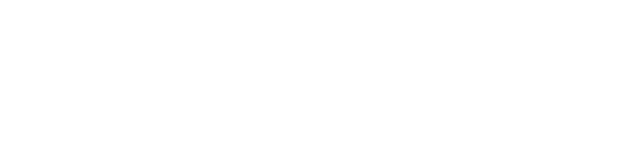
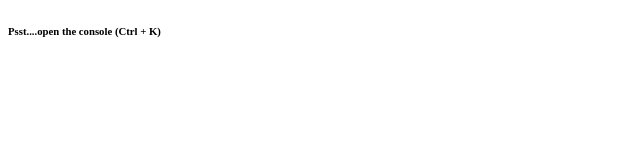
Before and after one commit to LaJaunieS/random_string_generator, a plain HTML site: page index.html in a window 1280 px wide. Shown: the whole page, without its empty margins (0-640 px from the left). Drawn offline with Linux system fonts and the light colour scheme.

Commit message:
add console note

```diff
--- a/index.html
+++ b/index.html
@@ -10,7 +10,7 @@
     </head>
 
     <body>
-
+    <h6>Psst....open the console (Ctrl + K)</h6>
     <script src="app.js" type="text/javascript"></script>
     </body>
 
```
